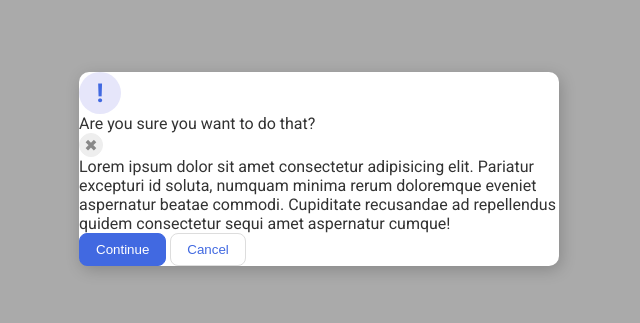
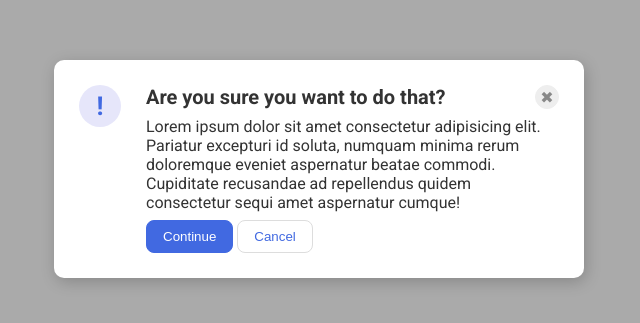
Before and after one commit to cassxw/TheOdinProject, a plain HTML site: page flex/05-flex-modal/index.html in a window 1280 px wide. Shown: the part 231-554 px from the top of the page, without its empty margins (321-961 px from the left). Drawn offline with Linux system fonts and the light colour scheme.

Commit message:
Finished 'Flexbox Modal' Assignment5 in 'Flex - Intro to CSS'

```diff
--- a/flex/05-flex-modal/index.html
+++ b/flex/05-flex-modal/index.html
@@ -10,16 +10,32 @@
 </head>
 
 <body>
+
     <div class="modal">
+
         <div class="icon">!</div>
-        <div class="header">Are you sure you want to do that?</div>
-        <button class="close-button">✖</button>
-        <div class="text">Lorem ipsum dolor sit amet consectetur adipisicing elit. Pariatur excepturi id soluta, numquam
-            minima rerum doloremque eveniet aspernatur beatae commodi. Cupiditate recusandae ad repellendus quidem
-            consectetur sequi amet aspernatur cumque!</div>
-        <button class="continue">Continue</button>
-        <button class="cancel">Cancel</button>
+
+        <div class="right">
+
+            <div class="header">Are you sure you want to do that?
+                <button class="close-button">✖</button>
+            </div>
+
+            <div class="text">
+                Lorem ipsum dolor sit amet consectetur adipisicing elit. Pariatur excepturi id soluta, numquam
+                minima rerum doloremque eveniet aspernatur beatae commodi. Cupiditate recusandae ad repellendus quidem
+                consectetur sequi amet aspernatur cumque!
+            </div>
+
+            <div class="buttons">
+                <button class="continue">Continue</button>
+                <button class="cancel">Cancel</button>
+            </div>
+
+        </div>
+
     </div>
+
 </body>
 
 </html>
--- a/flex/05-flex-modal/style.css
+++ b/flex/05-flex-modal/style.css
@@ -21,6 +21,10 @@ body {
     width: 480px;
     border-radius: 10px;
     box-shadow: 2px 4px 16px rgba(0, 0, 0, .2);
+
+    display: flex;
+    gap: 25px;
+    padding: 25px;
 }
 
 .icon {
@@ -34,6 +38,23 @@ body {
     display: flex;
     align-items: center;
     justify-content: center;
+
+    flex-shrink: 0;
+}
+
+.header {
+    font-size: 20px;
+    font-weight: bold;
+
+    display: flex;
+    align-items: center;
+    justify-content: space-between;
+
+    margin-bottom: 8px;
+}
+
+.text {
+    margin-bottom: 8px;
 }
 
 .close-button {
```
